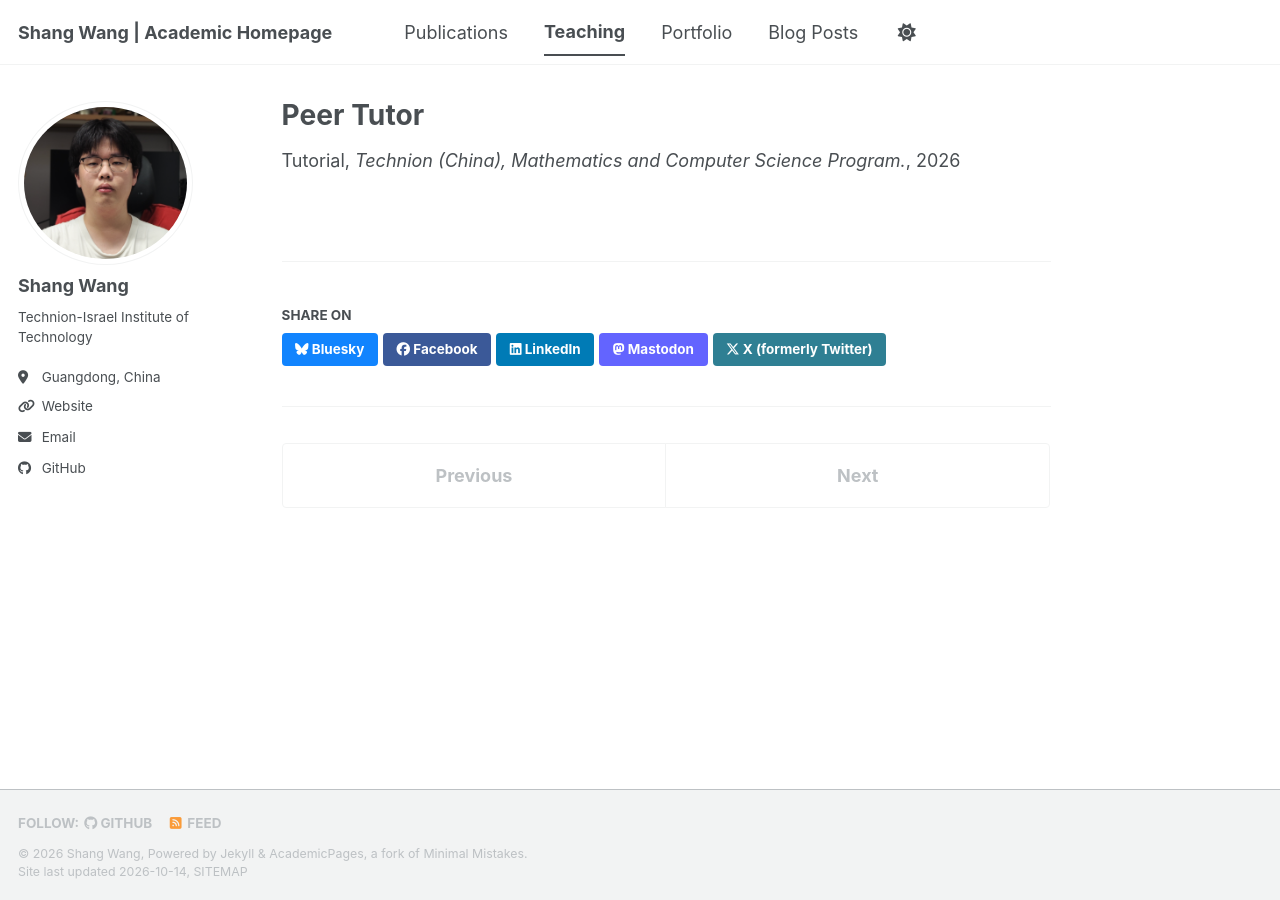
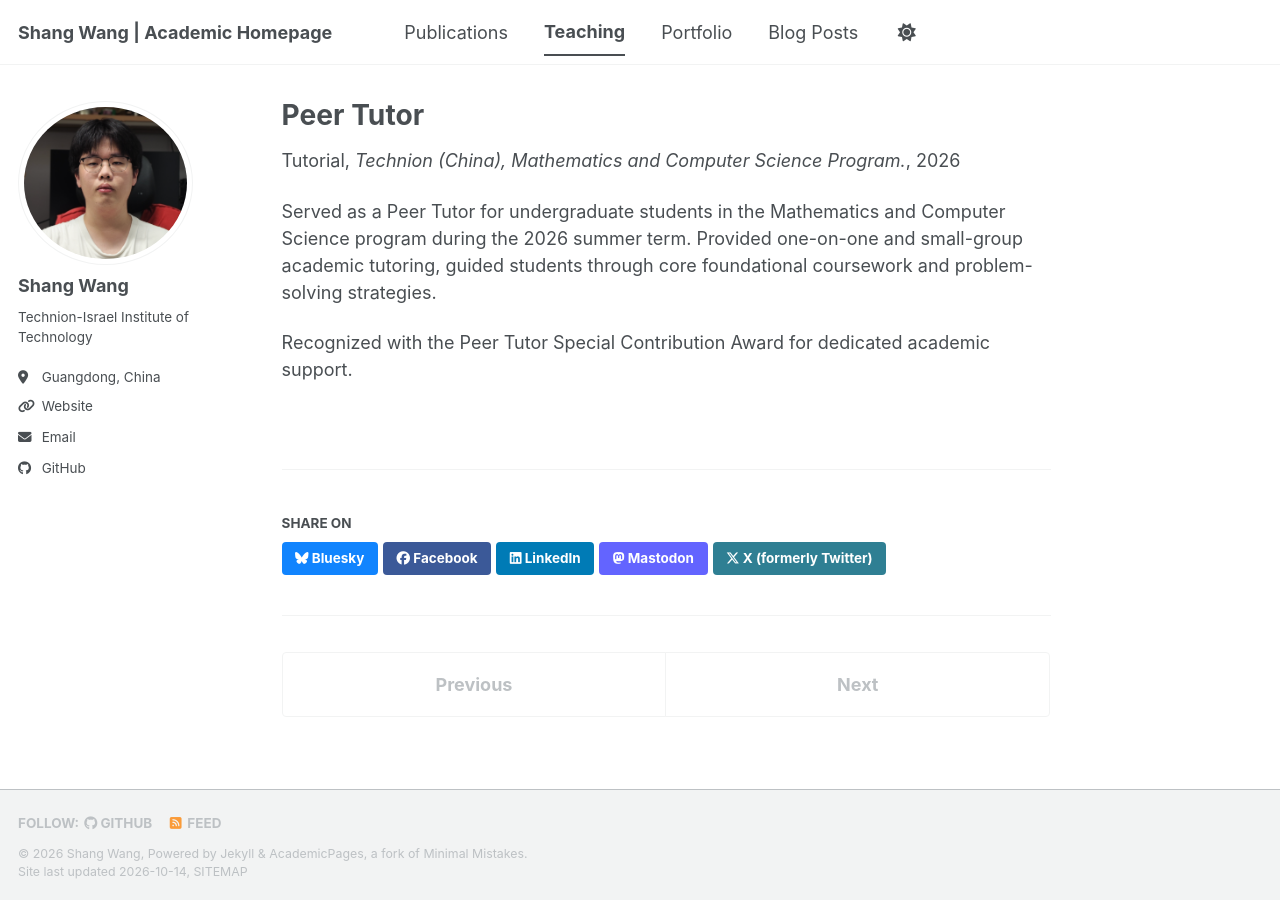
Before and after one commit to Sha17g/Sha17g.github.io, a Jekyll site: the page built from _teaching/2026-summer-teaching-1.md, in a window 1280 px wide. Built offline with Jekyll 4.4.1, drawn with Linux system fonts in a browser that asks for light colours; a style sheet for code colours, icons or effects is not loaded.

Commit message:
PT update

```diff
--- a/_teaching/2026-summer-teaching-1.md
+++ b/_teaching/2026-summer-teaching-1.md
@@ -7,3 +7,6 @@ venue: "Technion (China), Mathematics and Computer Science Program."
 date: 2026-08-01
 location: "Shantou, China"
 ---
+Served as a Peer Tutor for undergraduate students in the Mathematics and Computer Science program during the 2026 summer term. Provided one-on-one and small-group academic tutoring, guided students through core foundational coursework and problem-solving strategies.
+
+Recognized with the Peer Tutor Special Contribution Award for dedicated academic support.
```
